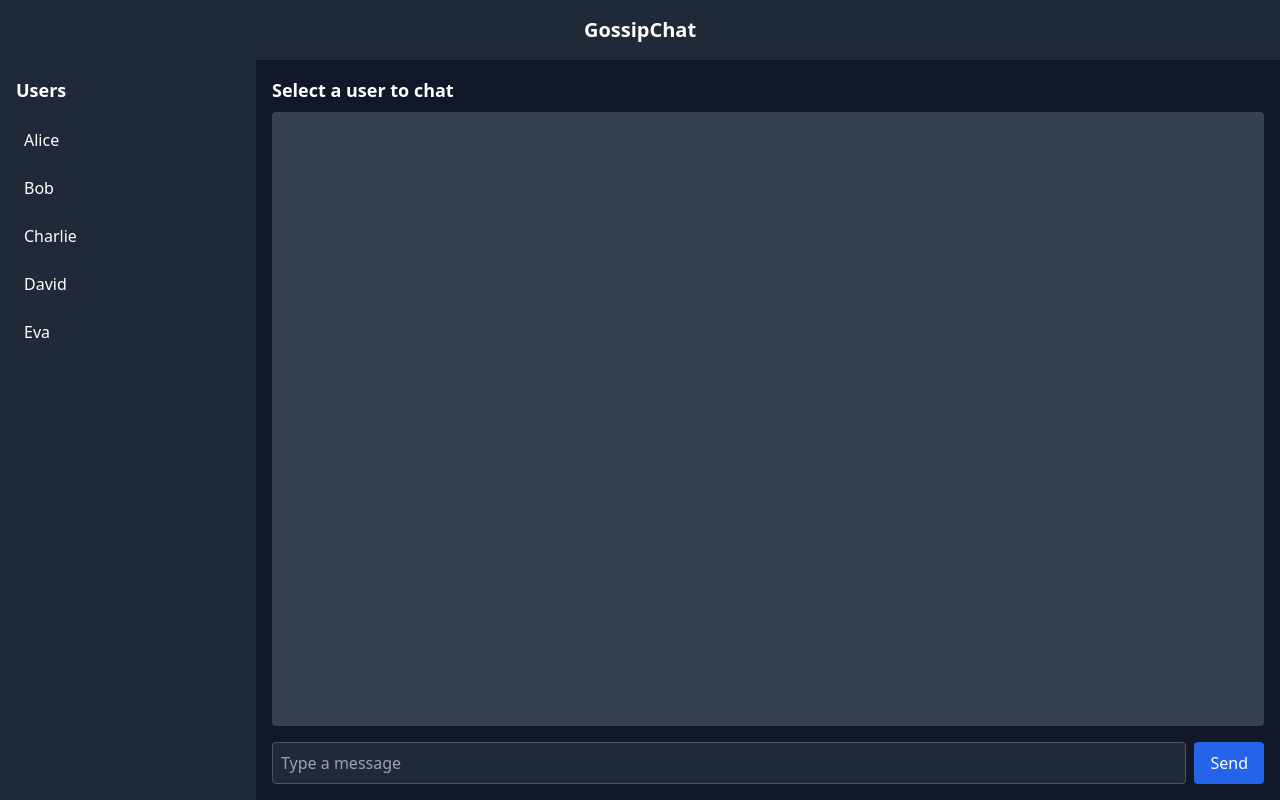
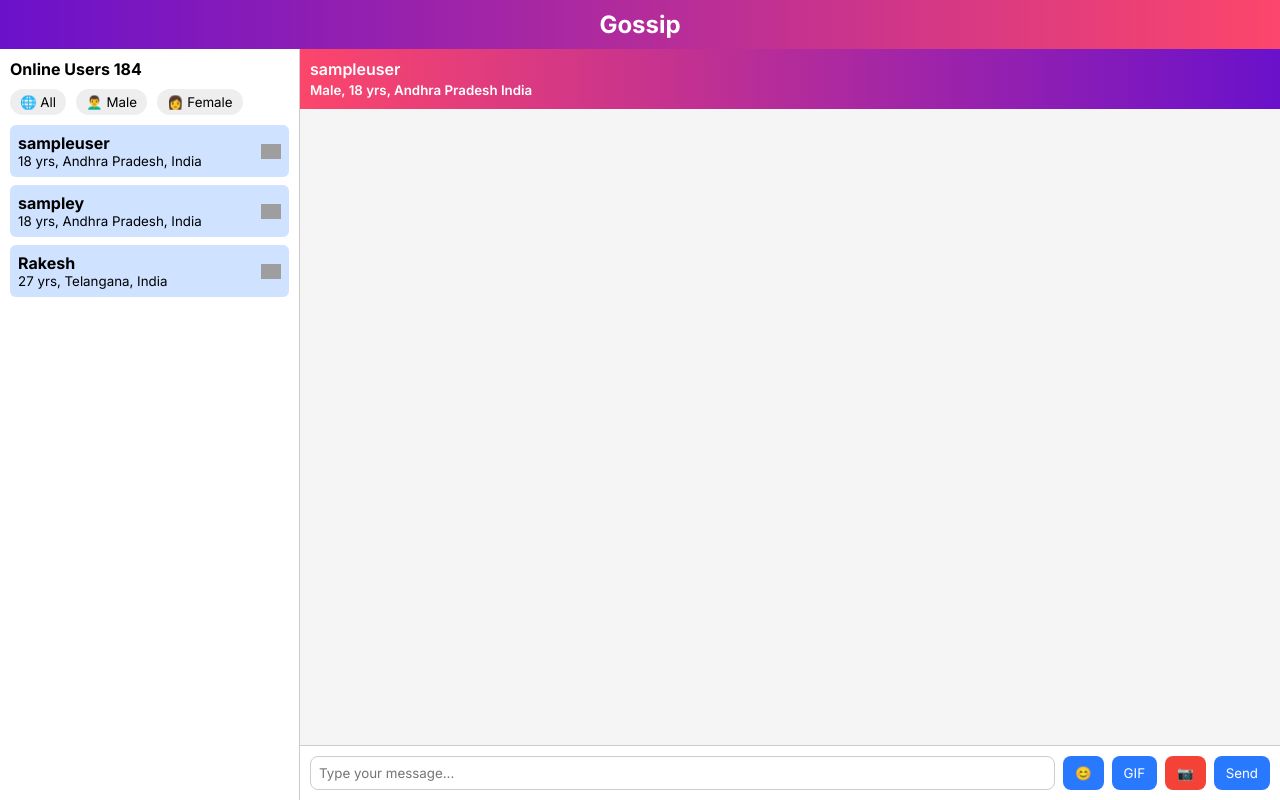
Before and after one commit to Sotto1234-max/video-cam, a plain HTML site: page index.html in a window 1280 px wide. Drawn offline with nearby package versions, Linux system fonts and the light colour scheme; grey boxes are pictures that could not be loaded.

Commit message:
Update index.html

```diff
--- a/index.html
+++ b/index.html
@@ -2,85 +2,207 @@
 <html lang="en">
 <head>
   <meta charset="UTF-8" />
-  <meta name="viewport" content="width=device-width, initial-scale=1.0" />
-  <title>GossipChat Clone</title>
-  <script src="https://cdn.tailwindcss.com"></script>
+  <meta name="viewport" content="width=device-width, initial-scale=1.0"/>
+  <title>Gossip Chat</title>
+  <link href="https://fonts.googleapis.com/css2?family=Inter:wght@400;600;700&display=swap" rel="stylesheet">
+  <style>
+    * {
+      margin: 0;
+      padding: 0;
+      box-sizing: border-box;
+      font-family: 'Inter', sans-serif;
+    }
+
+    body {
+      display: flex;
+      flex-direction: column;
+      height: 100vh;
+      overflow: hidden;
+    }
+
+    header {
+      background: linear-gradient(to right, #6a11cb, #fc466b);
+      color: white;
+      padding: 10px;
+      text-align: center;
+      font-size: 24px;
+      font-weight: 700;
+    }
+
+    .container {
+      display: flex;
+      flex: 1;
+      overflow: hidden;
+    }
+
+    .sidebar {
+      width: 300px;
+      border-right: 1px solid #ccc;
+      padding: 10px;
+      overflow-y: auto;
+      background-color: #fff;
+    }
+
+    .sidebar h3 {
+      font-size: 16px;
+      margin-bottom: 10px;
+    }
+
+    .filter-buttons {
+      display: flex;
+      gap: 10px;
+      margin-bottom: 10px;
+    }
+
+    .filter-buttons button {
+      padding: 5px 10px;
+      border: none;
+      border-radius: 20px;
+      cursor: pointer;
+      background: #eee;
+    }
+
+    .user-list {
+      display: flex;
+      flex-direction: column;
+      gap: 8px;
+    }
+
+    .user {
+      display: flex;
+      justify-content: space-between;
+      background-color: #cfe2ff;
+      padding: 8px;
+      border-radius: 6px;
+      align-items: center;
+    }
+
+    .user.female {
+      background-color: #f8d7da;
+    }
+
+    .user-info {
+      display: flex;
+      flex-direction: column;
+    }
+
+    .flag {
+      width: 20px;
+      height: 15px;
+    }
+
+    .chat-section {
+      flex: 1;
+      display: flex;
+      flex-direction: column;
+    }
+
+    .chat-header {
+      padding: 10px;
+      background: linear-gradient(to right, #fc466b, #6a11cb);
+      color: white;
+      font-weight: 600;
+    }
+
+    .chat-body {
+      flex: 1;
+      background: #f5f5f5;
+      padding: 10px;
+      overflow-y: auto;
+    }
+
+    .chat-input {
+      display: flex;
+      gap: 8px;
+      padding: 10px;
+      border-top: 1px solid #ccc;
+      background-color: #fff;
+    }
+
+    .chat-input input {
+      flex: 1;
+      padding: 8px;
+      border-radius: 8px;
+      border: 1px solid #ccc;
+    }
+
+    .chat-input button {
+      padding: 8px 12px;
+      border: none;
+      border-radius: 8px;
+      background-color: #2979ff;
+      color: white;
+      cursor: pointer;
+    }
+
+    .chat-input .emoji,
+    .chat-input .gif,
+    .chat-input .image,
+    .chat-input .send {
+      background-color: #2979ff;
+    }
+
+    .chat-input .image {
+      background-color: #f44336;
+    }
+
+  </style>
 </head>
-<body class="bg-gray-900 text-white h-screen flex flex-col">
+<body>
 
-  <!-- Header -->
-  <header class="bg-gray-800 p-4 text-center text-xl font-bold">
-    GossipChat
-  </header>
+  <header>Gossip</header>
 
-  <main class="flex flex-1 overflow-hidden">
+  <div class="container">
+    <div class="sidebar">
+      <h3>Online Users 184</h3>
+      <div class="filter-buttons">
+        <button>🌐 All</button>
+        <button>👨‍🦱 Male</button>
+        <button>👩 Female</button>
+      </div>
+      <div class="user-list">
+        <div class="user">
+          <div class="user-info">
+            <strong>sampleuser</strong>
+            <small>18 yrs, Andhra Pradesh, India</small>
+          </div>
+          <img src="https://flagcdn.com/in.svg" alt="India" class="flag">
+        </div>
+        <div class="user">
+          <div class="user-info">
+            <strong>sampley</strong>
+            <small>18 yrs, Andhra Pradesh, India</small>
+          </div>
+          <img src="https://flagcdn.com/in.svg" alt="India" class="flag">
+        </div>
+        <div class="user">
+          <div class="user-info">
+            <strong>Rakesh</strong>
+            <small>27 yrs, Telangana, India</small>
+          </div>
+          <img src="https://flagcdn.com/in.svg" alt="India" class="flag">
+        </div>
+        <!-- Add more users as needed -->
+      </div>
+    </div>
 
-    <!-- Sidebar -->
-    <aside class="w-64 bg-gray-800 p-4 overflow-y-auto">
-      <h2 class="text-lg font-semibold mb-4">Users</h2>
-      <ul id="userList" class="space-y-2">
-        <!-- Dynamic Users -->
-      </ul>
-    </aside>
-
-    <!-- Chat Area -->
-    <section class="flex-1 flex flex-col p-4">
-      <div id="chatHeader" class="font-semibold text-lg mb-2">Select a user to chat</div>
-
-      <div id="chatBox" class="flex-1 bg-gray-700 rounded p-3 overflow-y-auto mb-4">
+    <div class="chat-section">
+      <div class="chat-header">
+        sampleuser<br/>
+        <small>Male, 18 yrs, Andhra Pradesh India</small>
+      </div>
+      <div class="chat-body">
         <!-- Chat messages will appear here -->
       </div>
+      <div class="chat-input">
+        <input type="text" placeholder="Type your message..." />
+        <button class="emoji">😊</button>
+        <button class="gif">GIF</button>
+        <button class="image">📷</button>
+        <button class="send">Send</button>
+      </div>
+    </div>
+  </div>
 
-      <div class="flex space-x-2">
-        <input id="messageInput" type="text" placeholder="Type a message" class="flex-1 p-2 rounded bg-gray-800 text-white border border-gray-600" />
-        <button id="sendBtn" class="bg-blue-600 px-4 py-2 rounded hover:bg-blue-700">Send</button>
-      </div>
-    </section>
-  </main>
-
-  <script>
-    const users = ['Alice', 'Bob', 'Charlie', 'David', 'Eva'];
-    const userList = document.getElementById('userList');
-    const chatBox = document.getElementById('chatBox');
-    const chatHeader = document.getElementById('chatHeader');
-    const sendBtn = document.getElementById('sendBtn');
-    const messageInput = document.getElementById('messageInput');
-
-    let currentUser = null;
-    const chats = {};
-
-    users.forEach(user => {
-      const li = document.createElement('li');
-      li.textContent = user;
-      li.className = 'cursor-pointer p-2 rounded hover:bg-gray-600';
-      li.onclick = () => {
-        currentUser = user;
-        chatHeader.textContent = `Chatting with ${user}`;
-        renderMessages();
-      };
-      userList.appendChild(li);
-    });
-
-    sendBtn.onclick = () => {
-      if (!currentUser || !messageInput.value.trim()) return;
-      const msg = { from: 'You', text: messageInput.value };
-      chats[currentUser] = chats[currentUser] || [];
-      chats[currentUser].push(msg);
-      messageInput.value = '';
-      renderMessages();
-    };
-
-    function renderMessages() {
-      chatBox.innerHTML = '';
-      const messages = chats[currentUser] || [];
-      messages.forEach(msg => {
-        const div = document.createElement('div');
-        div.className = 'mb-2';
-        div.innerHTML = `<strong>${msg.from}:</strong> ${msg.text}`;
-        chatBox.appendChild(div);
-      });
-      chatBox.scrollTop = chatBox.scrollHeight;
-    }
-  </script>
 </body>
 </html>
```
